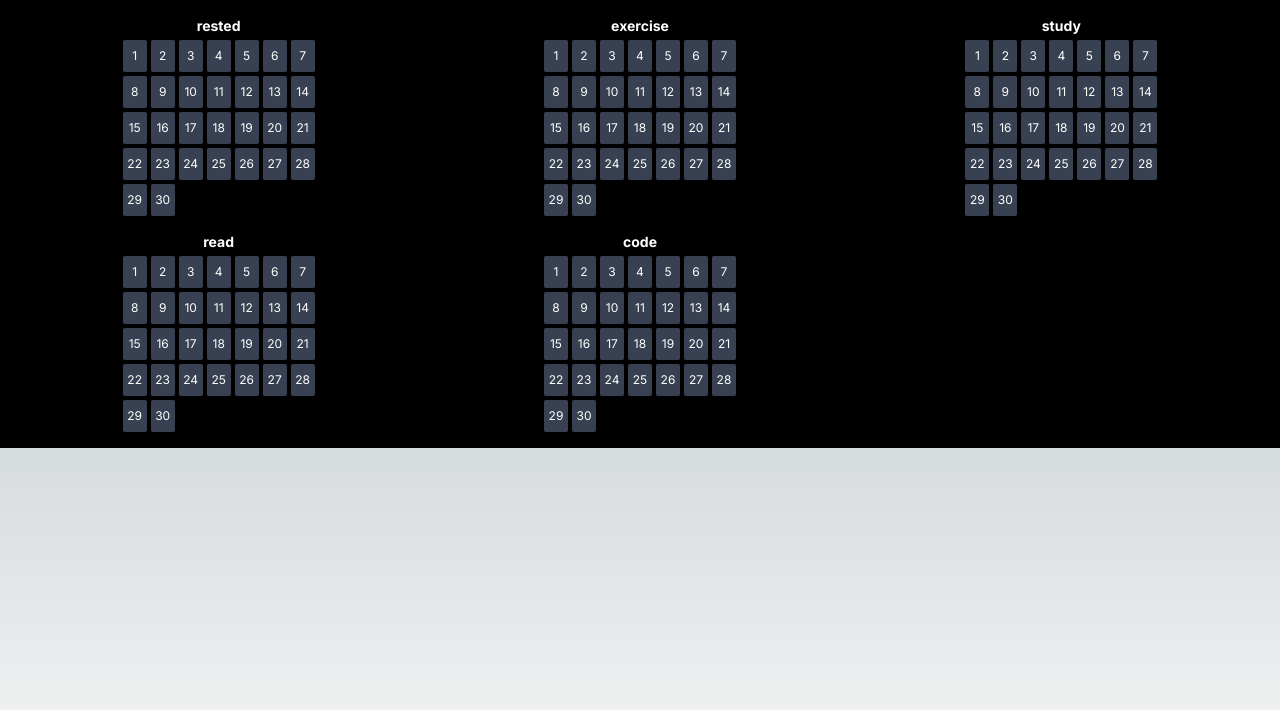
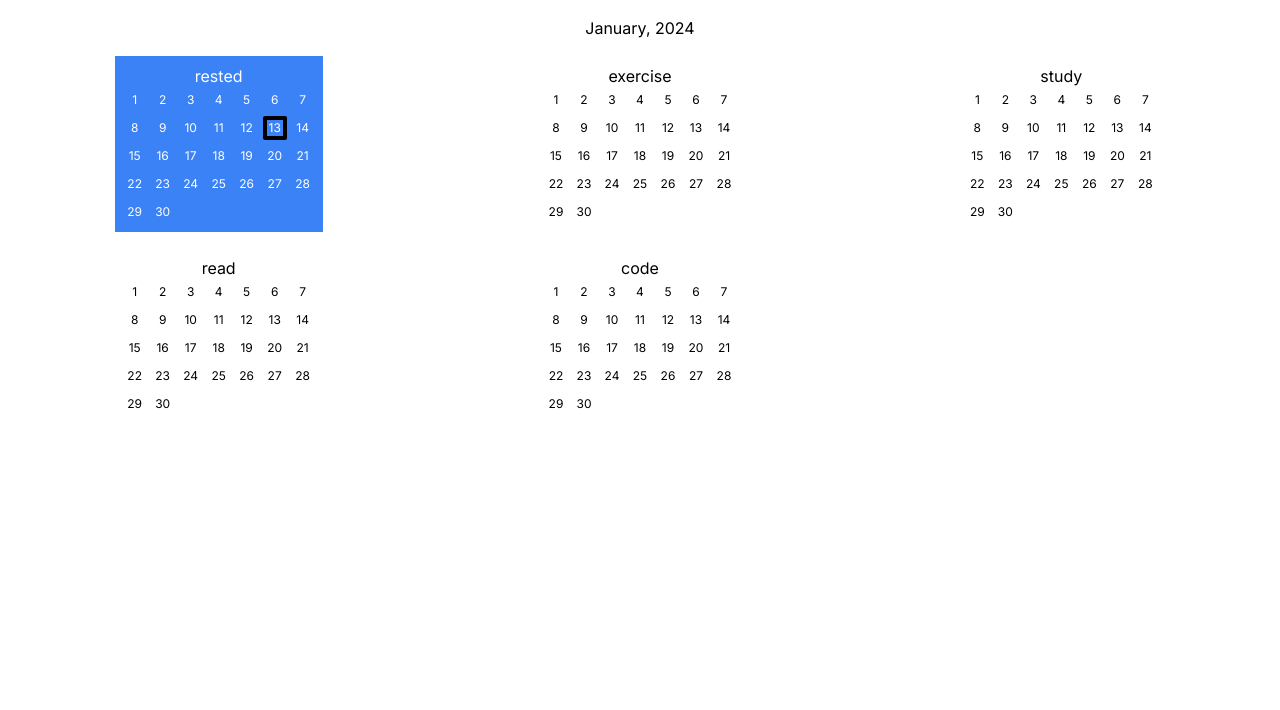
Before and after one commit to ajpkim/life-mapper, a Next.js app: page /habits in a window 1280 px wide. Shown: the top 710 px of the page. Built offline with nearby package versions, Linux system fonts and the light colour scheme.

Commit message:
Simplified habit comps

```diff
--- a/package.json
+++ b/package.json
@@ -10,6 +10,7 @@
   },
   "dependencies": {
     "@tanstack/react-table": "^8.11.6",
+    "classnames": "^2.5.1",
     "next": "14.0.4",
     "react": "^18",
     "react-dom": "^18"
--- a/src/app/globals.css
+++ b/src/app/globals.css
@@ -2,26 +2,6 @@
 @tailwind components;
 @tailwind utilities;
 
-:root {
-  --foreground-rgb: 0, 0, 0;
-  --background-start-rgb: 214, 219, 220;
-  --background-end-rgb: 255, 255, 255;
+body {
+  background-color: white;
 }
-
-@media (prefers-color-scheme: dark) {
-  :root {
-    --foreground-rgb: 255, 255, 255;
-    --background-start-rgb: 0, 0, 0;
-    --background-end-rgb: 0, 0, 0;
-  }
-}
-
-body {
-  color: rgb(var(--foreground-rgb));
-  background: linear-gradient(
-      to bottom,
-      transparent,
-      rgb(var(--background-end-rgb))
-    )
-    rgb(var(--background-start-rgb));
-}
--- a/src/app/habits/Habit.js
+++ b/src/app/habits/Habit.js
@@ -1,24 +1,29 @@
 "use client"
 import React from "react"
+import classNames from "classnames"
 
-const Habit = ({ name, activeDayIndex, onDayClick }) => {
-  const totalDays = 30
+const Habit = ({ name, isActive, activeDay, month, year }) => {
+  const days = Array.from({ length: 30 }, (_, i) => i + 1)
+  const activeStyle = isActive ? "bg-blue-500 text-white" : ""
+  const activeDayStyle = "border-4 border-black border-rounded"
 
   return (
-    <div className="flex flex-col items-center">
-      <div className="text-sm font-bold mb-1">{name}</div>
-      <div className="grid grid-cols-7 gap-1">
-        {Array.from({ length: totalDays }, (_, index) => (
-          <button
-            key={index}
-            className={`w-6 h-8 rounded-sm flex justify-center items-center text-xs ${
-              index === activeDayIndex ? "bg-blue-500" : "bg-gray-700"
-            }`}
-            onClick={() => onDayClick(index)}
-          >
-            {index + 1}
-          </button>
-        ))}
+    <div className={`flex flex-col items-center`}>
+      <div className={`p-2 flex flex-col items-center ${activeStyle}`}>
+        <h1 className="">{name}</h1>
+        <div className="grid grid-cols-7 gap-1">
+          {days.map((day, index) => (
+            <div
+              key={day}
+              className={classNames(
+                "w-6 h-6 rounded-sm flex justify-center items-center text-xs",
+                { [activeDayStyle]: isActive && day === activeDay },
+              )}
+            >
+              {day}
+            </div>
+          ))}
+        </div>
       </div>
     </div>
   )
--- a/src/app/habits/page.js
+++ b/src/app/habits/page.js
@@ -1,25 +1,50 @@
 "use client"
-import React, { useState } from "react"
+
+import { getMonthName } from "@/utils"
 import Habit from "./Habit"
+import { useEffect, useState } from "react"
+
+const habits = [
+  { name: "rested", isActive: true },
+  { name: "exercise", isActive: false },
+  { name: "study", isActive: false },
+  { name: "read", isActive: false },
+  { name: "code", isActive: false },
+]
 
 const Habits = () => {
-  const habits = ["rested", "exercise", "study", "read", "code"]
-  const [activeDayIndex, setActiveDayIndex] = useState(null)
+  const [activeHabit, setActiveHabit] = useState(null)
+  const [activeDay, setActiveDay] = useState(null)
+  const [month, setMonth] = useState(null)
+  const [year, setYear] = useState(null)
 
-  const handleDayClick = (dayIndex) => {
-    setActiveDayIndex(dayIndex)
-  }
+  useEffect(() => {
+    const today = new Date()
+    const day = today.getDate()
+    const month = today.getMonth()
+    const year = today.getFullYear()
+    setActiveDay(day)
+    setMonth(month)
+    setYear(year)
+  }, [])
 
   return (
-    <div className="bg-black text-white p-4 grid grid-cols-1 sm:grid-cols-2 md:grid-cols-3 gap-4">
-      {habits.map((habit, index) => (
-        <Habit
-          key={habit}
-          name={habit}
-          activeDayIndex={activeDayIndex}
-          onDayClick={handleDayClick}
-        />
-      ))}
+    <div>
+      <div className="pt-4 text-center">
+        {getMonthName(month)}, {year}
+      </div>
+      <div className="p-4 grid grid-cols-1 sm:grid-cols-2 md:grid-cols-3 gap-4">
+        {habits.map((habit, index) => (
+          <Habit
+            key={index}
+            name={habit.name}
+            isActive={habit.isActive}
+            activeDay={activeDay}
+            month={month}
+            year={year}
+          />
+        ))}
+      </div>
     </div>
   )
 }
--- /dev/null
+++ b/src/utils.js
@@ -0,0 +1,5 @@
+export function getMonthName(monthIndex) {
+  const date = new Date()
+  date.setMonth(monthIndex)
+  return date.toLocaleString("en-US", { month: "long" })
+}
```
Also changed, not shown: src/app/habits/test.json (added, +117 -0 lines), 1 other file (tests, documents, lock files or other folders).
